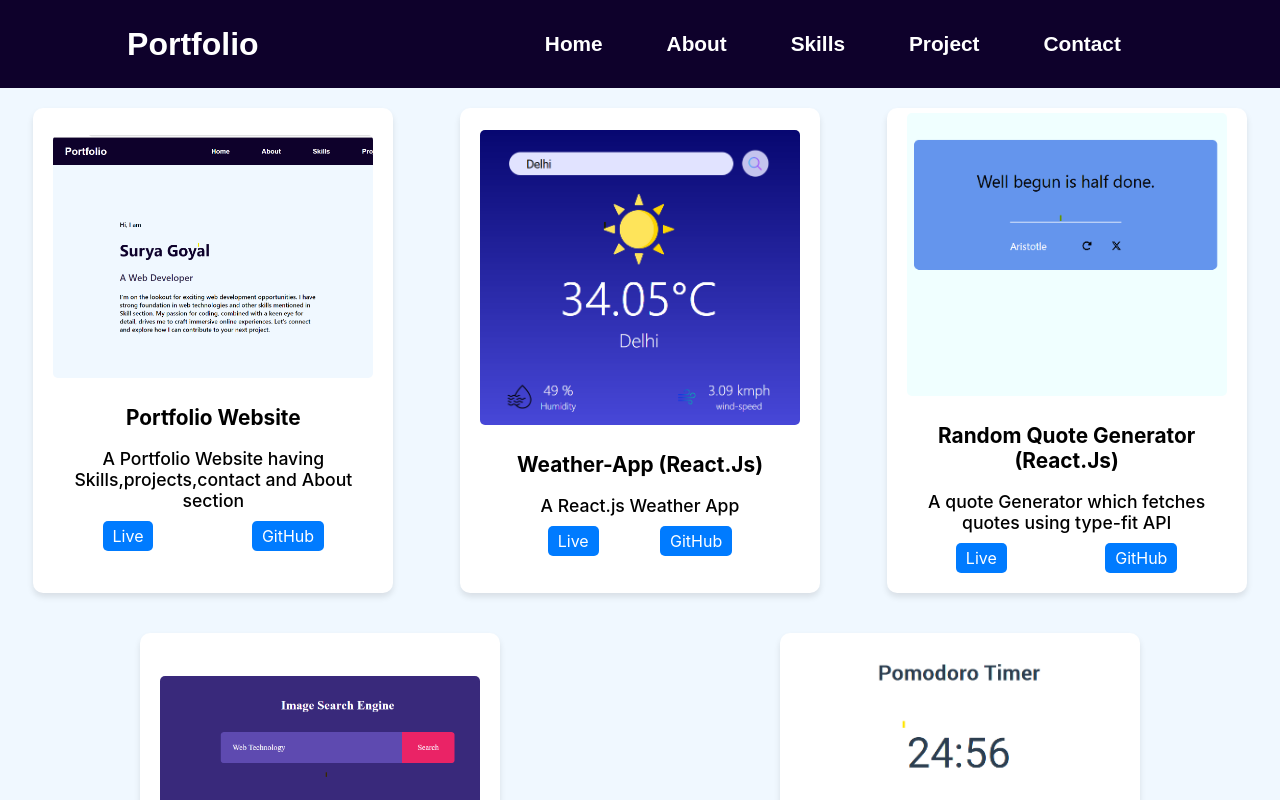
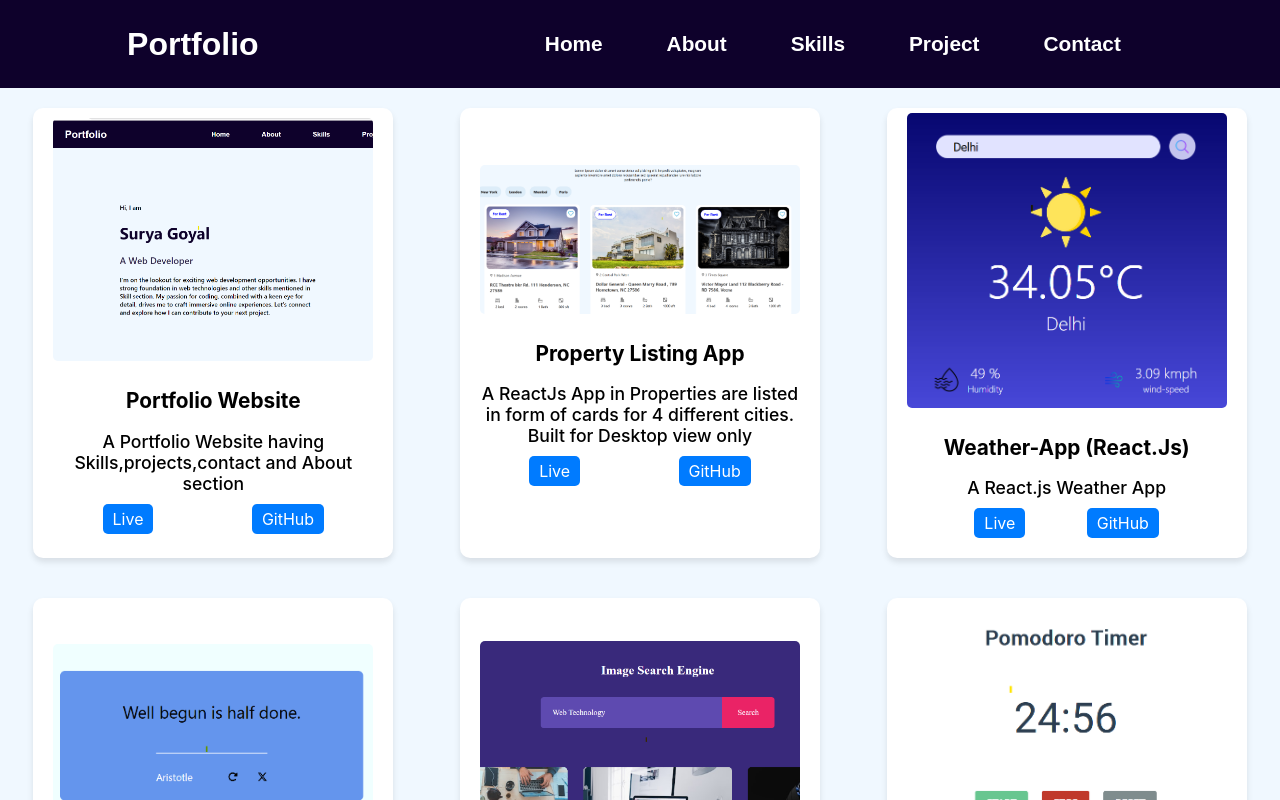
Before and after one commit to suryagoyal547/portfolio, a React (Create React App) app: page /projects in a window 1280 px wide. Shown: the top 800 px of the page. Built offline with nearby package versions, Linux system fonts and the light colour scheme.

Commit message:
Added A new project (Property Listing App)

```diff
--- a/src/components/Projects.js
+++ b/src/components/Projects.js
@@ -6,6 +6,7 @@ import weather from './assets/weather.png'
 import imageGen from './assets/image-generator.png'
 import portfolio from './assets/portfolio.png'
 import random from './assets/random.png'
+import property from './assets/property.png'
 
 const Projects = () => {
 
@@ -15,6 +16,15 @@ const Projects = () => {
       title: "Portfolio Website",
       overview: "A Portfolio Website having Skills,projects,contact and About section",
       liveLink: "",
+      githubLink: "https://github.com/suryagoyal547/portfolio",
+    },
+
+
+    {
+      imageSrc: property,
+      title: "Property Listing App ",
+      overview: "A ReactJs App in Properties are listed in form of cards for 4 different cities. Built for Desktop view only",
+      liveLink: "https://leafy-basbousa-c67033.netlify.app/",
       githubLink: "https://github.com/suryagoyal547/portfolio",
     },
     {
```
Also changed, not shown: src/components/assets/property.png (added), 1 other file (tests, documents, lock files or other folders).
